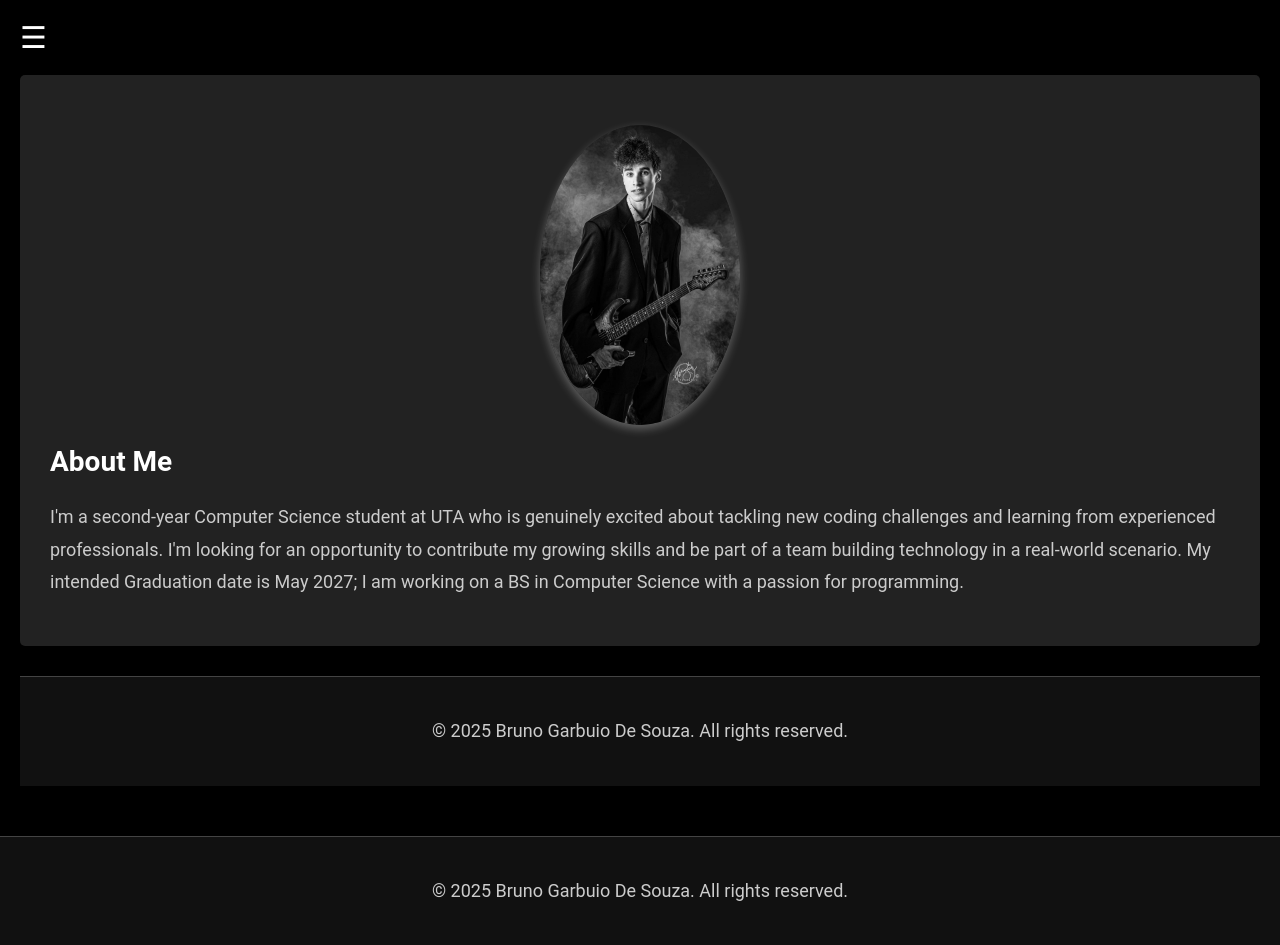
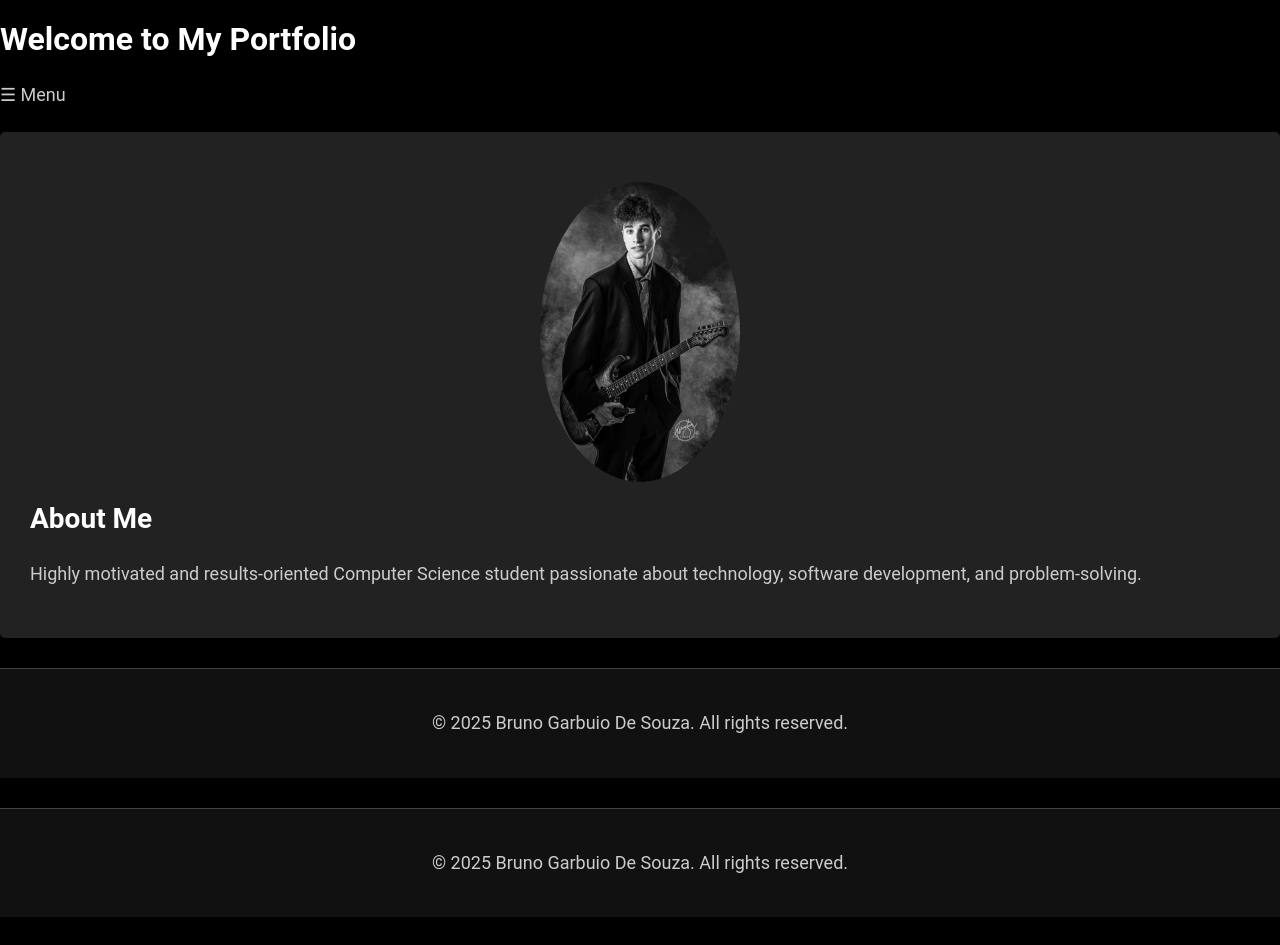
Before and after one commit to BrunoGDZZ/brunogdzz, a Jekyll site: the page built from index.md, in a window 1280 px wide. Built offline with Jekyll 4.4.1, drawn with Linux system fonts in a browser that asks for light colours; after the commit the page ends 917 px from its top, so only the background shows below that.

Commit message:
Update index.md

```diff
--- a/index.md
+++ b/index.md
@@ -5,63 +5,63 @@
 <link rel="stylesheet" href="style.css">
 <script src="script.js" defer></script>
 
+<h1>Welcome to My Portfolio</h1>
+
+<!-- Sidebar Menu Button -->
+<span onclick="openNav()">☰ Menu</span>
+
 <!-- Sidebar -->
-<div id="sidebar" class="sidebar">
+<div id="mySidebar" class="sidebar">
     <button class="closebtn" onclick="closeNav()">&times;</button>
     <ul class="tabs">
         <li><a href="#" class="tab-link active" data-tab="about">About</a></li>
         <li><a href="#" class="tab-link" data-tab="projects">Projects</a></li>
-        <li><a href="#" class="tab-link" data-tab="coursework">Coursework</a></li> <!-- Added Coursework tab -->
+        <li><a href="#" class="tab-link" data-tab="coursework">Coursework</a></li>
         <li><a href="#" class="tab-link" data-tab="contact">Contact</a></li>
     </ul>
 </div>
 
-<!-- Main Content -->
-<div id="main" class="main-content">
-    <!-- Hamburger Icon to open the sidebar -->
-    <span style="font-size:30px;cursor:pointer" onclick="openNav()">&#9776;</span>
+<!-- About Section -->
+<div id="about" class="tab-content active">
+    <img src="IMG_0615.jpg" alt="Bruno Garbuio De Souza" width="200"
+         style="border-radius: 50%; display: block; margin: 20px auto;">
+    <h2>About Me</h2>
+    <p>Highly motivated and results-oriented Computer Science student passionate about technology, software development, and problem-solving.</p>
+</div>
 
-    <!-- About Section -->
-    <div id="about" class="tab-content active">
-        <img src="IMG_0615.jpg" alt="Bruno Garbuio De Souza" width="200"
-             style="border-radius: 50%; display: block; margin: 20px auto; box-shadow: 0px 4px 10px rgba(255,255,255,0.3);">
-        <h2>About Me</h2>
-        <p>I'm a second-year Computer Science student at UTA who is genuinely excited about tackling new coding challenges and learning from experienced professionals. I'm looking for an opportunity to contribute my growing skills and be part of a team building technology in a real-world scenario. My intended Graduation date is May 2027; I am working on a BS in Computer Science with a passion for programming.</p>
-    </div>
-
-    <!-- Projects Section -->
-    <div id="projects" class="tab-content">
-        <h2>Projects</h2>
-        <div class="projects-container">
-            <div class="project">
-                <h3>Robots Recreation</h3>
-                <p>Recreated the Classic Robots game using Java OOP, later equipping it with SwiftUI.</p>
-                <a href="https://github.com/BrunoGDZZ/brunogdzz/tree/main/PersonalProjects2025/RobotsGame" target="_blank">View Project</a>
-            </div>
+<!-- Projects Section -->
+<div id="projects" class="tab-content">
+    <h2>Projects</h2>
+    <div class="projects-container">
+        <div class="project">
+            <h3>Robots Recreation</h3>
+            <p>Recreated the Classic Robots game using Java OOP, later equipping it with SwiftUI.</p>
+            <a href="https://github.com/BrunoGDZZ/brunogdzz/tree/main/PersonalProjects2025/RobotsGame" target="_blank">View Project</a>
+        </div>
+        <div class="project">
+            <h3>Portfolio Website</h3>
+            <p>Designed and developed my personal portfolio using Jekyll and GitHub Pages.</p>
+            <a href="https://brunogdzz.github.io" target="_blank">View Website</a>
         </div>
     </div>
+</div>
 
-    <!-- Coursework Section -->
-    <div id="coursework" class="tab-content">
-        <h2>Relevant Coursework</h2>
-        <ul>
-            <li><strong>Introduction to Computer Science & Engineering</strong> - University of Texas at Arlington (CSE 1106)</li>
-            <li><strong>Introduction to Computers & Programming</strong> - University of Texas at Arlington (CSE 1310)</li>
-            <li><strong>Intermediate Programming</strong> - University of Texas at Arlington (CSE 1320)</li>
-            <li><strong>Object Oriented Programming (Java and C++)</strong> - University of Texas at Arlington (CSE 1325) [CURRENTLY]</li>
-            <li><strong>Computer Organization & Assembly Language</strong> - University of Texas at Arlington (CSE 2312) [CURRENTLY]</li>
-        </ul>
-    </div>
+<!-- Coursework Section -->
+<div id="coursework" class="tab-content">
+    <h2>Relevant Coursework</h2>
+    <ul>
+        <li><strong>Data Structures & Algorithms</strong> - University of Texas at Arlington</li>
+        <li><strong>Operating Systems</strong> - University of Texas at Arlington</li>
+    </ul>
+</div>
 
-    <!-- Contact Section -->
-    <div id="contact" class="tab-content">
-        <h2>Contact Me</h2>
-        <p>Email: 23bdesouza@gmail.com</p>
-        <p>LinkedIn: <a href="https://www.linkedin.com/in/bruno-garbuio-de-souza" target="_blank">View Profile</a></p>
-        <p>GitHub: <a href="https://github.com/brunogdzz" target="_blank">View Profile</a></p>
-    </div>
+<!-- Contact Section -->
+<div id="contact" class="tab-content">
+    <h2>Contact Me</h2>
+    <p>Email: 23bdesouza@gmail.com</p>
+    <p>GitHub: <a href="https://github.com/brunogdzz" target="_blank">View Profile</a></p>
+</div>
 
-    <footer>
-        <p>&copy; 2025 Bruno Garbuio De Souza. All rights reserved.</p>
-    </footer>
-</div>
+<footer>
+    <p>&copy; 2025 Bruno Garbuio De Souza. All rights reserved.</p>
+</footer>
```
